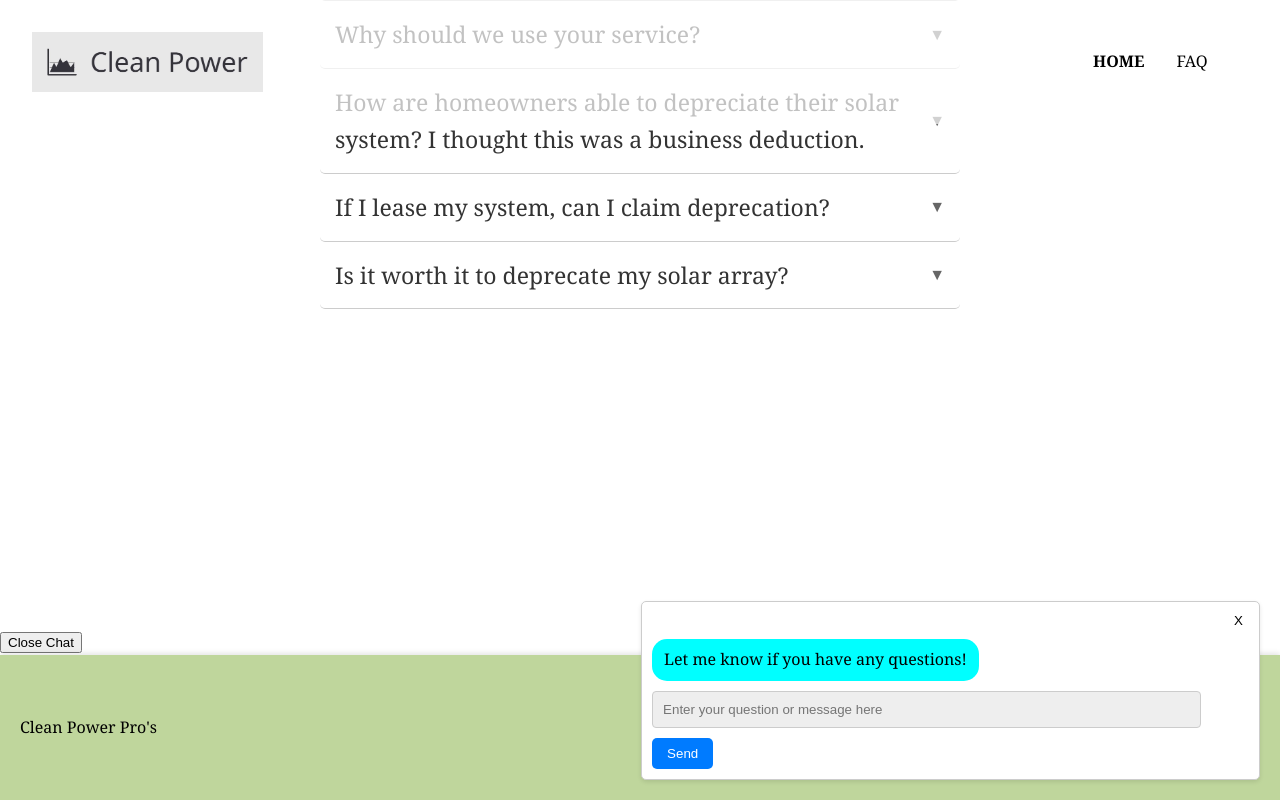
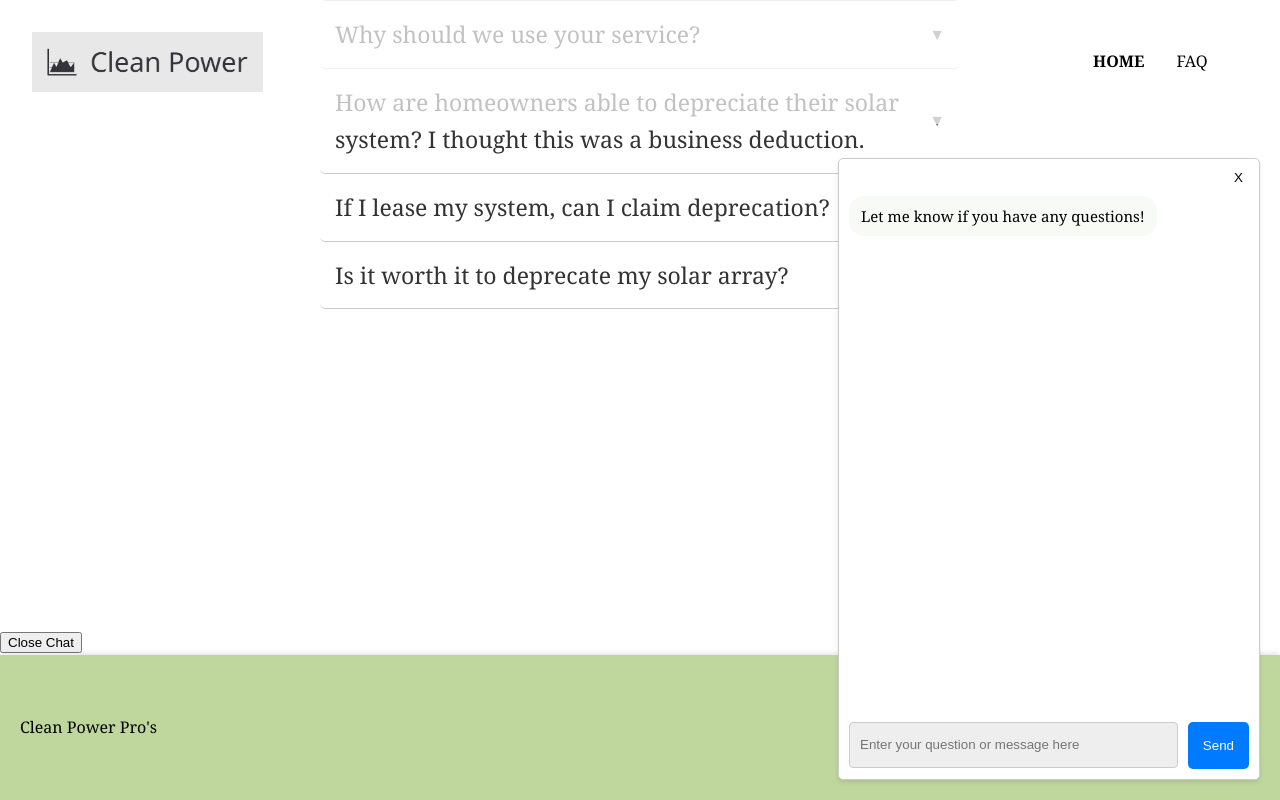
Before and after one commit to LetsGetRemixed/TaxWebsite, a React (Create React App) app in the folder taxwebsite/: page /faq in a window 1280 px wide. Both pictures are taken after a click on the button "Open Chat". Shown: the part 376-1176 px from the top of the page. Built offline with nearby package versions, Linux system fonts and the light colour scheme.

Commit message:
Positioned send and input

```diff
--- a/taxwebsite/src/components/ChatWindow.jsx
+++ b/taxwebsite/src/components/ChatWindow.jsx
@@ -49,13 +49,16 @@ const ChatWindow = ({ isOpen, onClose }) => {
             </div>
           ))
         }
+      </div>
+      <div className="input-container">
           <input
             type='text'
             value={userMessage}
             onChange={handleUserMessageChange}
             placeholder='Enter your question or message here'
+            className='input-field'
           />
-        <button onClick={handleUserMessageSubmit}>Send</button>
+          <button onClick={handleUserMessageSubmit} className='send-button'>Send</button>
         </div>
     </div>
   );
--- a/taxwebsite/src/css/ChatWindow.css
+++ b/taxwebsite/src/css/ChatWindow.css
@@ -1,6 +1,8 @@
 /* ChatWindow.css */
 .chat-window {
   position: fixed;
+  height: 600px;
+  width: 400px;
   bottom: 20px;
   right: 20px;
   background-color: #fff;
@@ -10,6 +12,8 @@
   padding: 10px;
   transition: transform 0.3s ease;
   z-index: 1000;
+  display: flex;
+  flex-direction: column; /* Align children vertically */
 }
 
 .chat-header {
@@ -25,13 +29,15 @@
 }
 
 .user-message {
-    background-color: #007bff;
+  background-color: rgba(176, 204, 132, 0.8);
   float: right;
+  font-size: 15px;
 }
 
 .question-message {
-    background-color: aqua;
+  background-color: #f8fbf5;
   float: left;
+  font-size: 15px;
 }
 
 .close-button {
@@ -42,18 +48,28 @@
 
 .chat-body {
   margin-top: 10px;
+  flex-grow: 1;
 }
 
-  .chat-body input[type="text"] {
-    width: calc(100% - 70px);
+.input-container {
+  margin-top: auto; /* Align to the bottom */
+  display: flex;
+  align-items: stretch;
+}
+
+
+.input-field {
+
+  height: 50%;
   margin-right: 10px;
 }
 
-  .chat-body button {
+.send-button {
   background-color: #007bff;
   color: #fff;
   border: none;
   padding: 8px 15px;
   border-radius: 5px;
   cursor: pointer;
+  height: 100%;
 }
```
Lines whose indentation alone changed are shown as unchanged.
